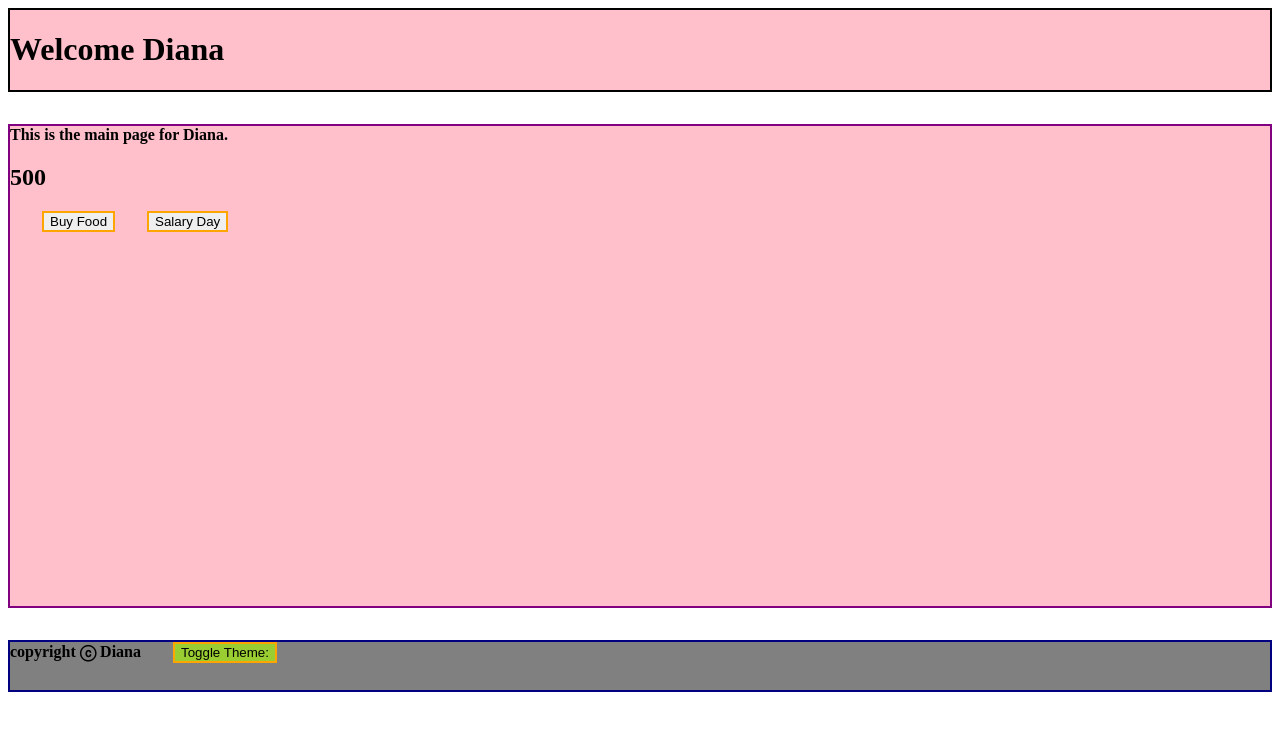
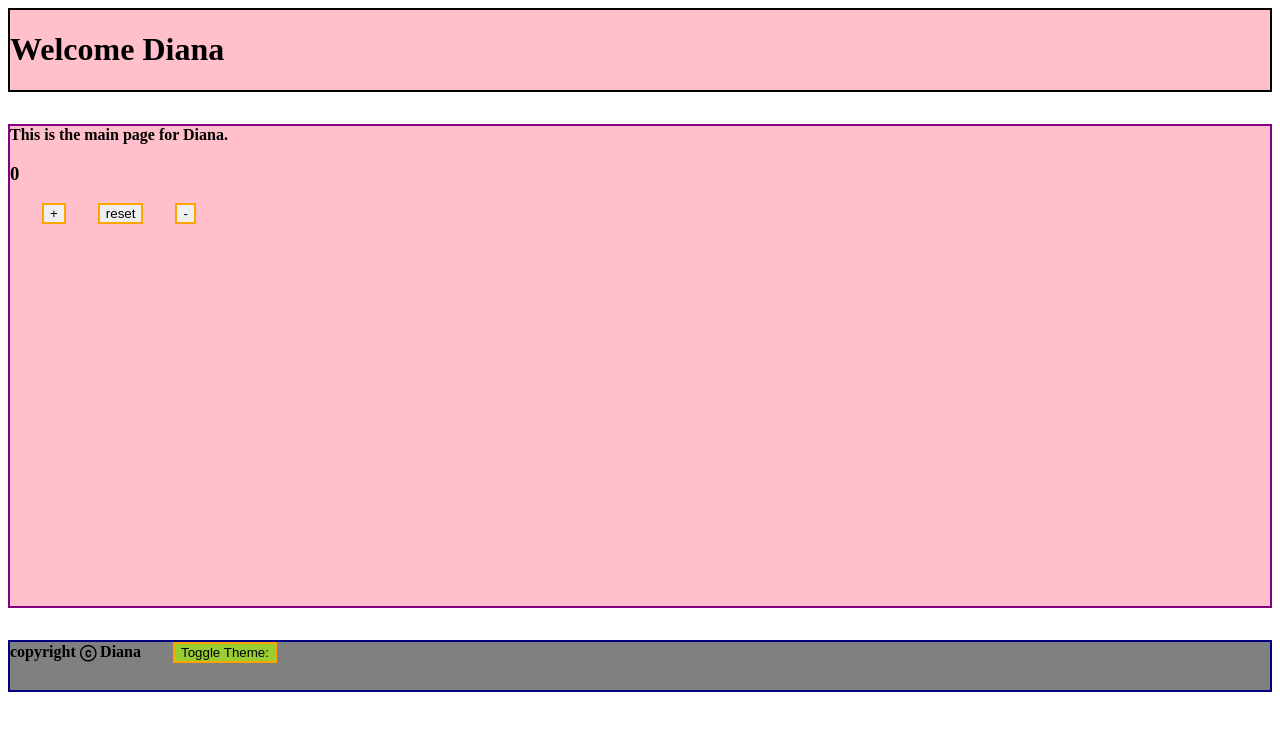
Before and after one commit to smilenayeon/Self-Study, a React (Create React App) app: page / in a window 1280 px wide. Shown: the top 730 px of the page. Built offline with nearby package versions, Linux system fonts and the light colour scheme.

Commit message:
count component is made and it works using useReducer

```diff
--- /dev/null
+++ b/src/componenets/Count.js
@@ -0,0 +1,34 @@
+import React, {useReducer} from 'react'
+
+function Count() {
+
+
+    function countReducer(oldCount,action){
+        if (action ==='INCREASE')
+        {return oldCount +1;
+        }else if (action === 'RESET')
+        {return 0;
+        }else if (action === 'DECREASE')
+        {return oldCount-1;}
+
+    };
+
+    const [count, countDispatch] = useReducer(countReducer, 0);
+
+    function increase (){countDispatch('INCREASE')};
+    function reset(){countDispatch('RESET')};
+    function decrease (){countDispatch('DECREASE')};
+
+
+  return (
+    <div>
+    <h3>{count}</h3>
+    <button onClick={increase}>+</button>
+    <button onClick={reset}>reset</button>
+    <button onClick={decrease}>-</button>
+
+    </div>
+  )
+}
+
+export default Count;
--- a/src/componenets/Main.js
+++ b/src/componenets/Main.js
@@ -1,12 +1,9 @@
-import React, { useContext,useReducer, reducer} from "react";
+import React, { useContext} from "react";
 import { themeContext } from "../App";
+import Count from "../componenets/Count";
 
 
 function Main() {
-
-    const [money, dispatch] =useReducer (reducer, 500);
-
-    const ACTION_TYPES = {withdrawl: ""}
 
 
 
@@ -22,10 +19,7 @@ function Main() {
     >
       This is the main page for Diana.
 
-      <h2>{money}</h2>
-      <button>Buy Food</button>
-      <button>Salary Day</button>
-
+      <Count />
 
     </div>
   );
```
